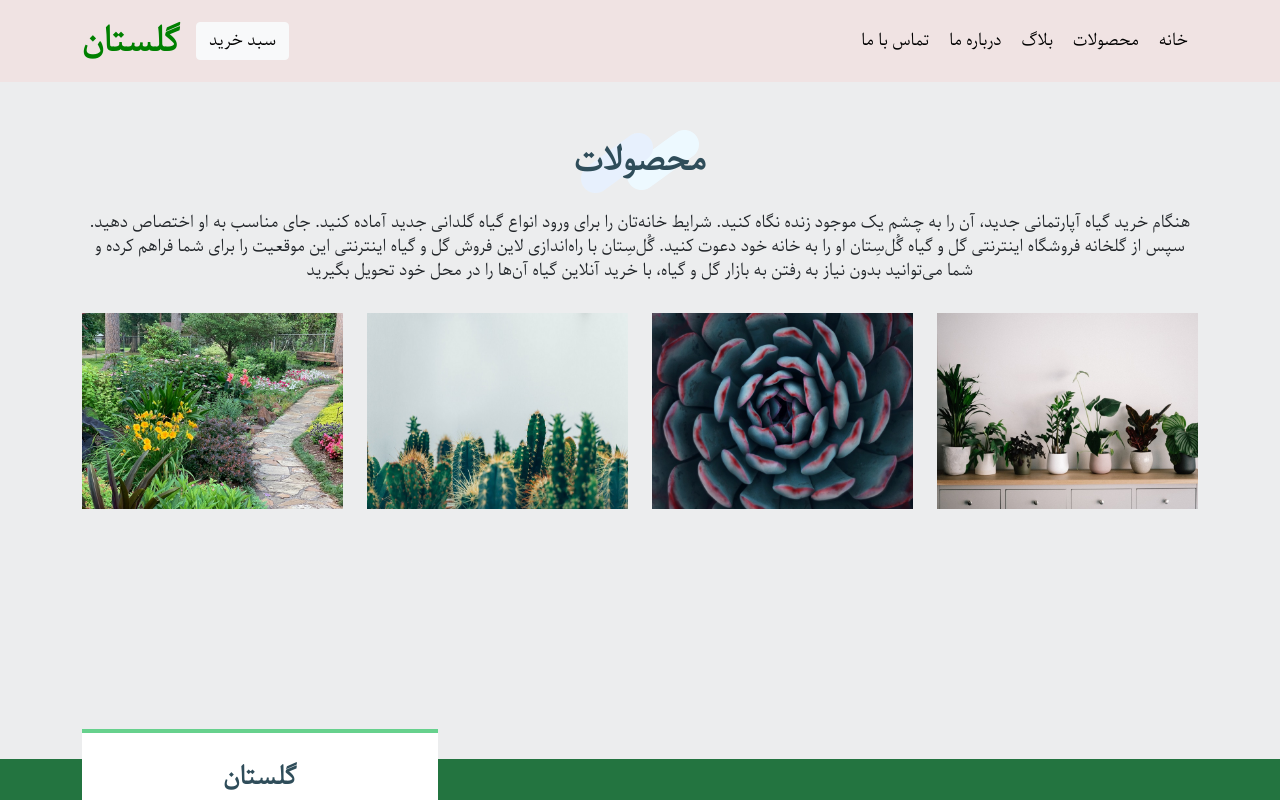
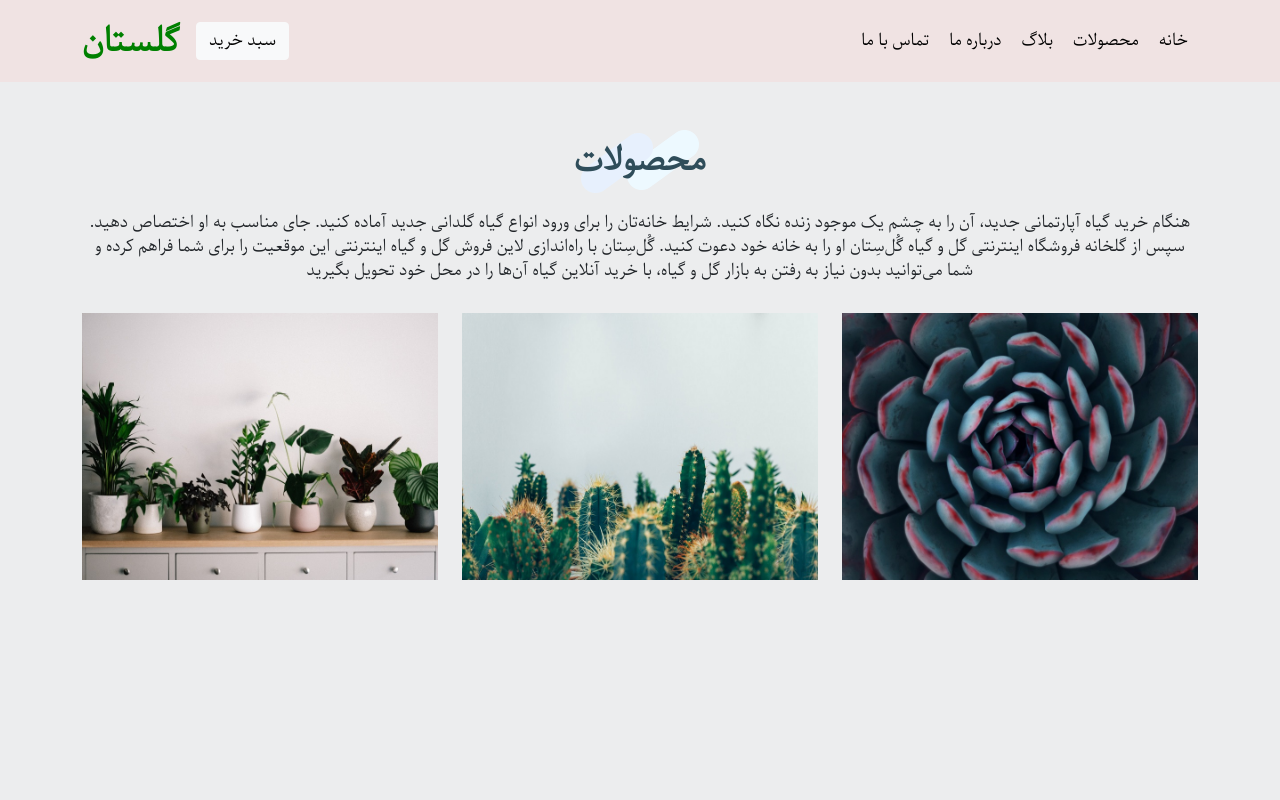
Before and after one commit to soheil-tehi/florist-front, a React (Create React App) app: page /products in a window 1280 px wide. Shown: the top 800 px of the page. Built offline with nearby package versions, Linux system fonts and the light colour scheme; a web font is replaced by a local one.

Commit message:
remove garden plant

```diff
--- a/public/index.html
+++ b/public/index.html
@@ -1,5 +1,5 @@
 <!DOCTYPE html>
-<html lang="en">
+<html >
   <head>
     <meta charset="utf-8" />
     <link rel="icon" href="%PUBLIC_URL%/favicon.ico" />
--- a/src/pages/Products.js
+++ b/src/pages/Products.js
@@ -3,7 +3,7 @@ import { Link } from "react-router-dom";
 
 const Products = () => {
   return (
-    <div >
+    <div>
       <section id="portfolio" className="portfolio">
         <div className="container">
           <div
@@ -37,8 +37,35 @@ const Products = () => {
             </div> */}
 
           <div className="row portfolio-container" data-aos="fade-up">
+            {/* House plants */}
+            <div className="col-lg-4 col-md-6 portfolio-item filter-web">
+              <Link to="/plant/HousePlants">
+                <div className="portfolio-wrap">
+                  <img
+                    src="/images/class/house.jpg"
+                    className="img-fluid"
+                    alt=""
+                  />
+                  <div className="portfolio-links">
+                    <h4 style={{ color: "green" }}>گیاه آپارتمانی</h4>
+                    {/* <a
+                        href="assets/img/portfolio/portfolio-2.jpg"
+                        data-gall="portfolioGallery"
+                        className="venobox"
+                        title="Web 3"
+                      >
+                        <i className="bx bx-plus"></i>
+                      </a>
+                      <a href="portfolio-details.html" title="More Details">
+                        <i className="bx bx-link"></i>
+                      </a> */}
+                  </div>
+                </div>
+              </Link>
+            </div>
+
             {/* garden plants */}
-
+            {/*
             <div className="col-lg-3 col-md-6 portfolio-item filter-card">
               <Link to="/plant/GardenPlants">
                 <div className="portfolio-wrap">
@@ -61,13 +88,13 @@ const Products = () => {
                     <a href="portfolio-details.html" title="More Details">
                       <i className="bx bx-link"></i>
                     </a> */}
-                  </div>
+            {/* </div>
                 </div>
               </Link>
-            </div>
+            </div> */}
 
             {/* kaktos */}
-            <div className="col-lg-3 col-md-6 portfolio-item filter-app">
+            <div className="col-lg-4 col-md-6 portfolio-item filter-app">
               <Link to="/plant/kaktos">
                 <div className="portfolio-wrap">
                   <img
@@ -94,7 +121,7 @@ const Products = () => {
             </div>
 
             {/* sakolnet plants */}
-            <div className="col-lg-3 col-md-6 portfolio-item filter-app">
+            <div className="col-lg-4 col-md-6 portfolio-item filter-app">
               <Link to="/plant/Sakolent">
                 <div className="portfolio-wrap">
                   <img
@@ -119,150 +146,6 @@ const Products = () => {
                 </div>
               </Link>
             </div>
-
-            {/* House plants */}
-            <div className="col-lg-3 col-md-6 portfolio-item filter-web">
-              <Link to="/plant/HousePlants">
-                <div className="portfolio-wrap">
-                  <img
-                    src="/images/class/house.jpg"
-                    className="img-fluid"
-                    alt=""
-                  />
-                  <div className="portfolio-links">
-                    <h4 style={{ color: "green" }}>گیاه آپارتمانی</h4>
-                    {/* <a
-                        href="assets/img/portfolio/portfolio-2.jpg"
-                        data-gall="portfolioGallery"
-                        className="venobox"
-                        title="Web 3"
-                      >
-                        <i className="bx bx-plus"></i>
-                      </a>
-                      <a href="portfolio-details.html" title="More Details">
-                        <i className="bx bx-link"></i>
-                      </a> */}
-                  </div>
-                </div>
-              </Link>
-            </div>
-
-            {/* <div className="col-lg-4 col-md-6 portfolio-item filter-web">
-                <div className="portfolio-wrap">
-                  <img
-                    src="assets/img/portfolio/portfolio-5.jpg"
-                    className="img-fluid"
-                    alt=""
-                  />
-                  <div className="portfolio-links">
-                    <a
-                      href="assets/img/portfolio/portfolio-5.jpg"
-                      data-gall="portfolioGallery"
-                      className="venobox"
-                      title="Web 2"
-                    >
-                      <i className="bx bx-plus"></i>
-                    </a>
-                    <a href="portfolio-details.html" title="More Details">
-                      <i className="bx bx-link"></i>
-                    </a>
-                  </div>
-                </div>
-              </div>
-
-              <div className="col-lg-4 col-md-6 portfolio-item filter-app">
-                <div className="portfolio-wrap">
-                  <img
-                    src="assets/img/portfolio/portfolio-6.jpg"
-                    className="img-fluid"
-                    alt=""
-                  />
-                  <div className="portfolio-links">
-                    <a
-                      href="assets/img/portfolio/portfolio-6.jpg"
-                      data-gall="portfolioGallery"
-                      className="venobox"
-                      title="App 3"
-                    >
-                      <i className="bx bx-plus"></i>
-                    </a>
-                    <a href="portfolio-details.html" title="More Details">
-                      <i className="bx bx-link"></i>
-                    </a>
-                  </div>
-                </div>
-              </div>
-
-              <div className="col-lg-4 col-md-6 portfolio-item filter-card">
-                <div className="portfolio-wrap">
-                  <img
-                    src="assets/img/portfolio/portfolio-7.jpg"
-                    className="img-fluid"
-                    alt=""
-                  />
-                  <div className="portfolio-links">
-                    <a
-                      href="assets/img/portfolio/portfolio-7.jpg"
-                      data-gall="portfolioGallery"
-                      className="venobox"
-                      title="Card 1"
-                    >
-                      <i className="bx bx-plus"></i>
-                    </a>
-                    <a href="portfolio-details.html" title="More Details">
-                      <i className="bx bx-link"></i>
-                    </a>
-                  </div>
-                </div>
-              </div>
-
-              <div className="col-lg-4 col-md-6 portfolio-item filter-card">
-                <div className="portfolio-wrap">
-                  <img
-                    src="assets/img/portfolio/portfolio-8.jpg"
-                    className="img-fluid"
-                    alt=""
-                  />
-                  <div className="portfolio-links">
-                    <a
-                      href="assets/img/portfolio/portfolio-8.jpg"
-                      data-gall="portfolioGallery"
-                      className="venobox"
-                      title="Card 3"
-                    >
-                      <i className="bx bx-plus"></i>
-                    </a>
-                    <a href="portfolio-details.html" title="More Details">
-                      <i className="bx bx-link"></i>
-                    </a>
-                  </div>
-                </div>
-              </div>
-
-              <div className="col-lg-4 col-md-6 portfolio-item filter-web">
-                <div className="portfolio-wrap">
-                  <img
-                    src="assets/img/portfolio/portfolio-9.jpg"
-                    className="img-fluid"
-                    alt=""
-                  />
-                  <div className="portfolio-links">
-                    <a
-                      href="assets/img/portfolio/portfolio-9.jpg"
-                      data-gall="portfolioGallery"
-                      className="venobox"
-                      title="Web 3"
-                    >
-                      <i className="bx bx-plus"></i>
-                    </a>
-                    <a href="portfolio-details.html" title="More Details">
-                      <i className="bx bx-link"></i>
-                    </a>
-                  </div>
-                </div>
-              </div>
-
-             */}
           </div>
         </div>
       </section>
```
